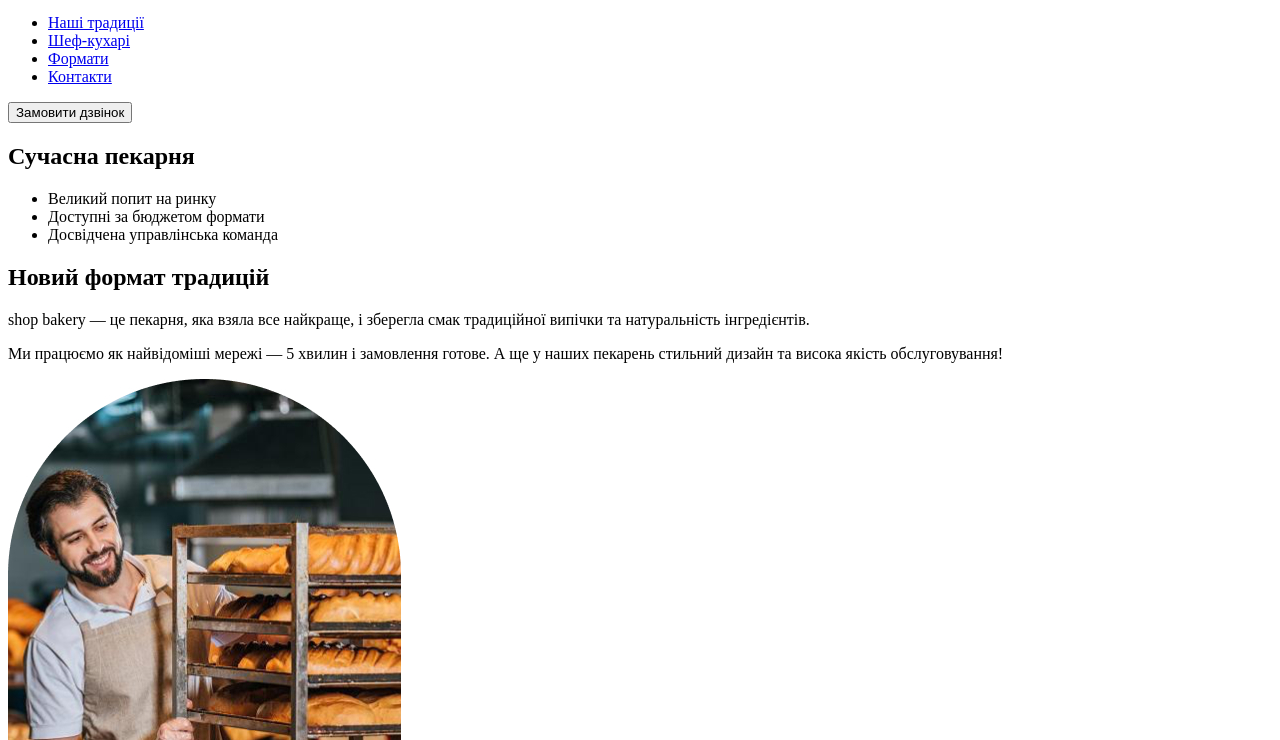
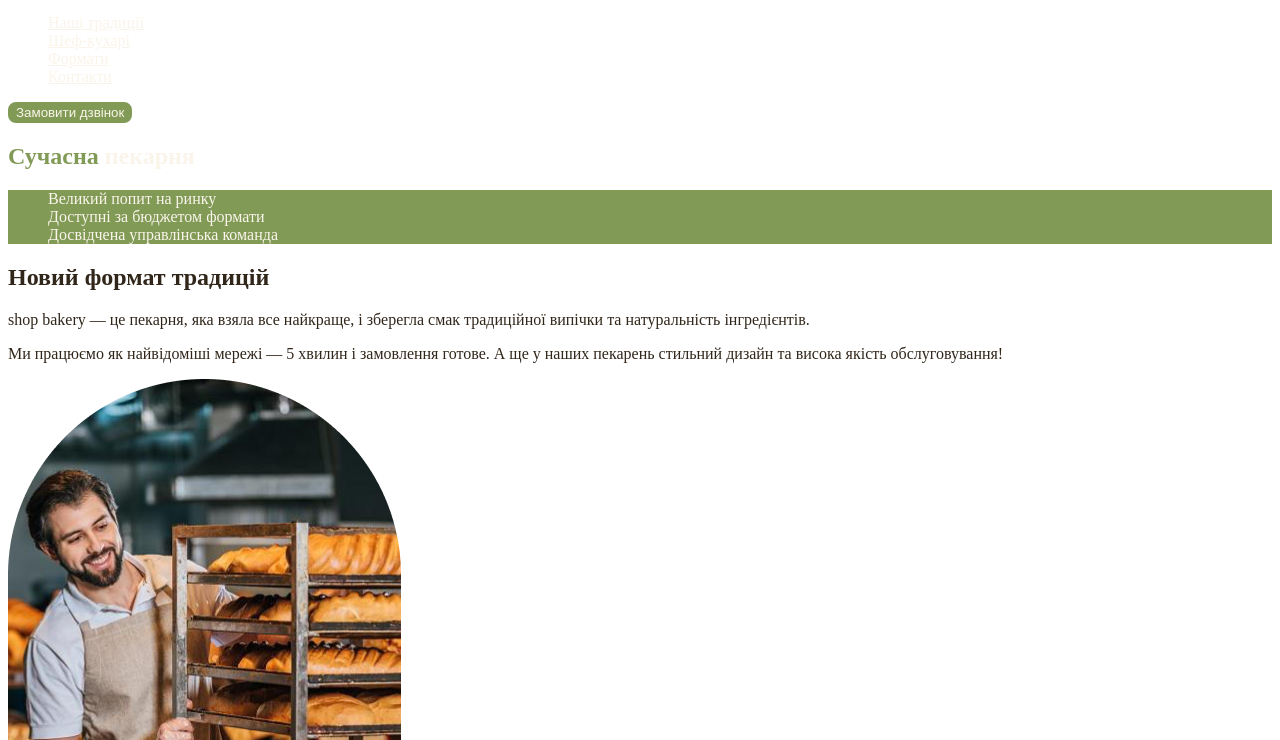
Before and after one commit to Viktoriatest/genius-test, a plain HTML site: page index.html in a window 1280 px wide. Shown: the part 60-800 px from the top of the page. Drawn offline with Linux system fonts and the light colour scheme; files that its build step writes are made by us from their sources.

Commit message:
Add styles.css and css variables

```diff
--- a/index.html
+++ b/index.html
@@ -4,8 +4,8 @@
     <meta charset="UTF-8" />
     <meta name="viewport" content="width=device-width, initial-scale=1.0" />
     <title>Сучасна пекарня</title>
+    <link rel="stylesheet" href="css/styles.css" />
   </head>
-
   <body>
     <header>
       <nav>
@@ -13,26 +13,26 @@
           <img src="./images/logo.svg" alt="Логотип сучасної пекарні" />
         </a>
         <ul>
-          <li><a href="#traditions-section">Наші традиції</a></li>
-          <li><a href="#chefs-section">Шеф-кухарі</a></li>
-          <li><a href="#formats-section">Формати</a></li>
-          <li><a href="#contact-section">Контакти</a></li>
+          <li><a class="link" href="#traditions-section">Наші традиції</a></li>
+          <li><a class="link" href="#chefs-section">Шеф-кухарі</a></li>
+          <li><a class="link" href="#formats-section">Формати</a></li>
+          <li><a class="link" href="#contact-section">Контакти</a></li>
         </ul>
       </nav>
-      <button type="button">Замовити дзвінок</button>
+      <button class="button" type="button">Замовити дзвінок</button>
     </header>
 
     <main>
       <section>
-        <h1>Сучасна пекарня</h1>
+        <h1 class="hero-title"><span class="accent">Сучасна</span> пекарня</h1>
       </section>
       <section id="traditions-section">
-        <ul>
+        <ul class="advantages-list">
           <li>Великий попит на ринку</li>
           <li>Доступні за бюджетом формати</li>
           <li>Досвідчена управлінська команда</li>
         </ul>
-        <h2>Новий формат традицій</h2>
+        <h2 class="section-title">Новий формат традицій</h2>
         <p>
           <span>shop bakery</span> — це пекарня, яка взяла все найкраще, і
           зберегла смак традиційної випічки та натуральність інгредієнтів.
@@ -48,7 +48,9 @@
         />
       </section>
       <section id="chefs-section">
-        <h2>Наші найкращі шеф-кухарі</h2>
+        <h2 class="section-title">
+          Наші найкращі <span class="accent">шеф-кухарі</span>
+        </h2>
         <ul>
           <li>
             <article>
@@ -72,7 +74,7 @@
         </ul>
       </section>
       <section id="formats-section">
-        <h2>Формати</h2>
+        <h2 class="section-title">Формати</h2>
         <ul>
           <li>
             <article>
@@ -92,7 +94,7 @@
         </ul>
       </section>
       <section id="contact-section">
-        <h2>Приєднуйся до мережі пекарень</h2>
+        <h2 class="section-title">Приєднуйся до мережі пекарень</h2>
         <iframe
           src="https://www.google.com/maps/embed?pb=!1m18!1m12!1m3!1d2540.256704104725!2d30.503279799999994!3d50.45494430000001!2m3!1f0!2f0!3f0!3m2!1i1024!2i768!4f13.1!3m3!1m2!1s0x40d4ce674262f9bf%3A0x62f81d77b722978a!2z0LLRg9C70LjRhtGPINCh0ZbRh9C-0LLQuNGFINCh0YLRgNGW0LvRjNGG0ZbQsiwgNSwg0JrQuNGX0LIsIDAyMDAw!5e0!3m2!1suk!2sua!4v1729324554013!5m2!1suk!2sua"
           width="603"
--- /dev/null
+++ b/styles.css
@@ -0,0 +1,59 @@
+:root {
+  --color-primary-dark: #31261a;
+  --color-primary-light: #faf4ea;
+  --color-brand-light: #819b57;
+  --color-brand-dark: #465929;
+}
+
+/* Base */
+body {
+  color: var(--color-primary-dark);
+}
+ul {
+  list-style-type: none;
+}
+
+/* Button */
+.button {
+  color: #faf4ea;
+  background-color: var(--color-brand-light);
+  border: 2px solid var(--color-brand-light);
+  border-radius: 8px;
+  cursor: pointer;
+}
+.button:hover {
+  color: var(--color-brand-dark);
+  background-color: transparent;
+}
+
+/* Link */
+.link {
+  color: var(--color-primary-light);
+}
+
+.link:hover {
+  color: var(--color-brand-light);
+}
+
+/* Hero section */
+.hero-title {
+  color: var(--color-primary-light);
+}
+
+.hero-title .accent {
+  color: var(--color-brand-light);
+}
+
+/* Advantages section */
+.advantages-list {
+  color: var(--color-primary-light);
+  background-color: var(--color-brand-light);
+}
+
+.section-title {
+  color: var(--color-primary-dark);
+}
+
+.section-title .accent {
+  color: var(--color-brand-dark);
+}
```
